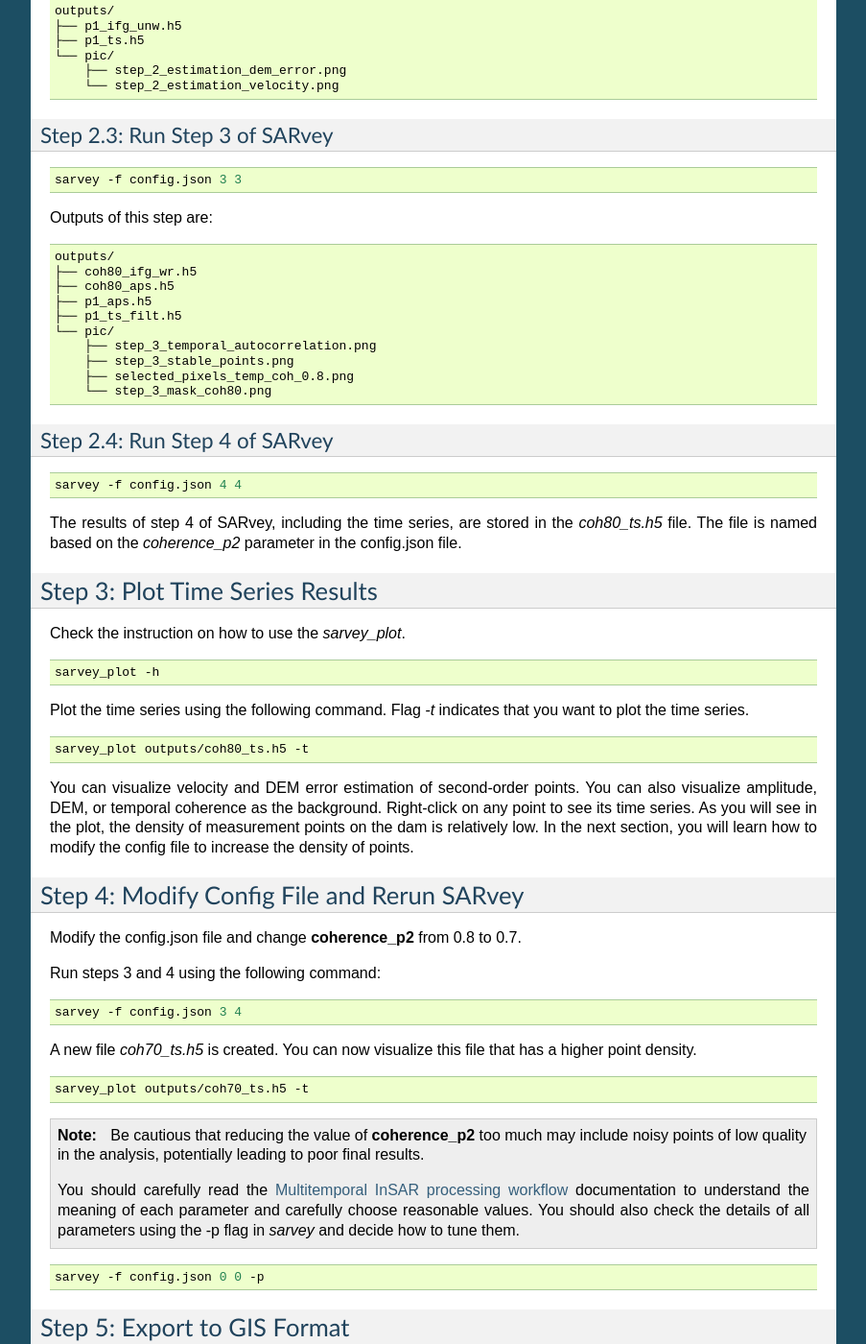
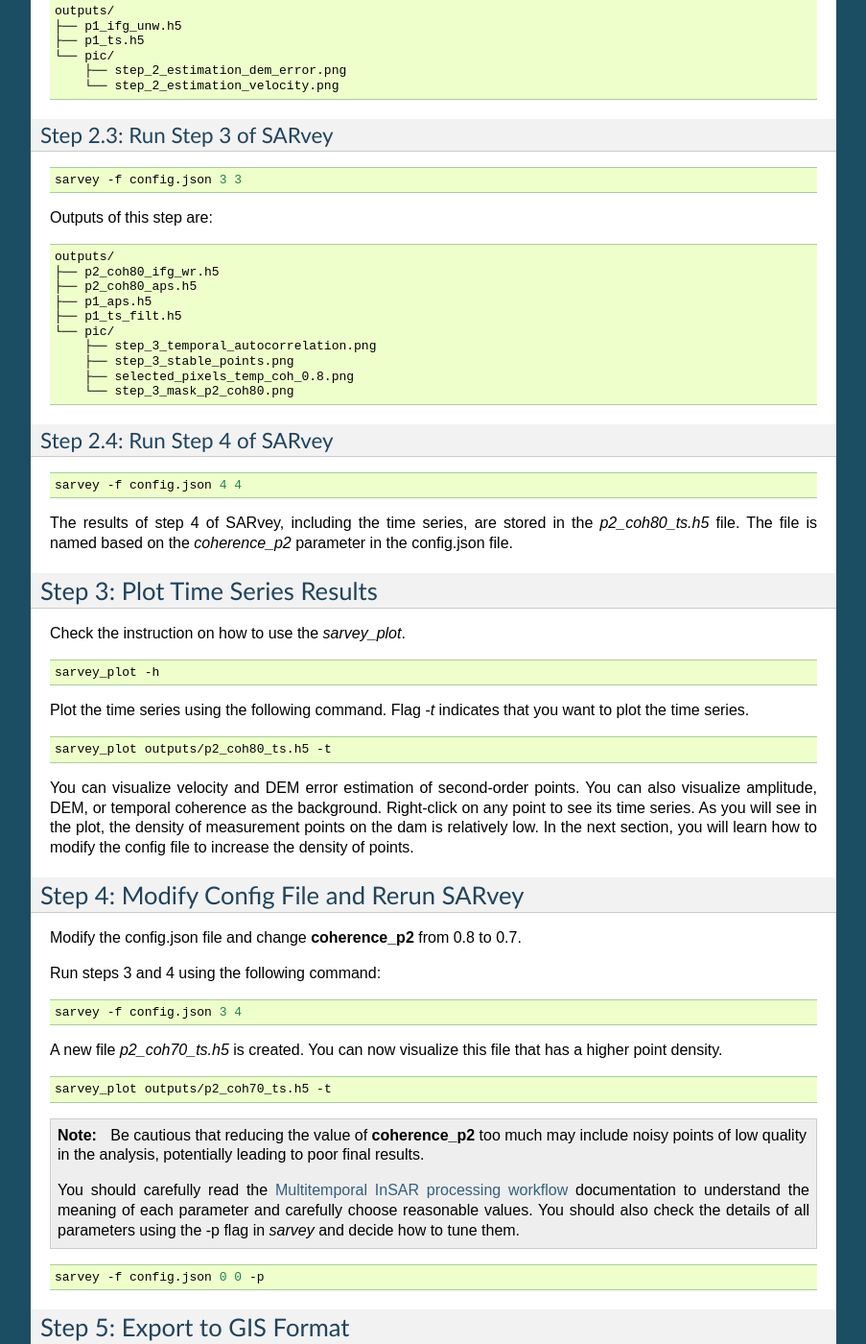
Before and after one commit to luhipi/sarvey, a Sphinx documentation site: the page built from docs/demo/demo_masjed_dam_detailed_guide.rst, in a window 1280 px wide and 1400 px high, scrolled down 3797 px. Shown: the whole window at 96% size, without its empty margins (198-1101 px from the left). Built offline with Sphinx 7.4.7, drawn with Linux system fonts in a browser that asks for light colours; pages that are not in the unit, such as notebooks, are missing from menus; some of the changed text lies outside the part shown.

Commit message:
Change name of files from cohXX to p2_cohXX. Update docs.

```diff
--- a/docs/demo/demo_masjed_dam_detailed_guide.rst
+++ b/docs/demo/demo_masjed_dam_detailed_guide.rst
@@ -261,15 +261,15 @@ Outputs of this step are:
 .. code-block:: none
 
     outputs/
-    ├── coh80_ifg_wr.h5
-    ├── coh80_aps.h5
+    ├── p2_coh80_ifg_wr.h5
+    ├── p2_coh80_aps.h5
     ├── p1_aps.h5
     ├── p1_ts_filt.h5
     └── pic/
         ├── step_3_temporal_autocorrelation.png
         ├── step_3_stable_points.png
         ├── selected_pixels_temp_coh_0.8.png
-        └── step_3_mask_coh80.png
+        └── step_3_mask_p2_coh80.png
 
 
 Step 2.4: Run Step 4 of SARvey
@@ -282,7 +282,7 @@ Step 2.4: Run Step 4 of SARvey
 .. outputs directory structure to be added
 
 
-The results of step 4 of SARvey, including the time series, are stored in the `coh80_ts.h5` file. The file is named based on the `coherence_p2` parameter in the config.json file.
+The results of step 4 of SARvey, including the time series, are stored in the `p2_coh80_ts.h5` file. The file is named based on the `coherence_p2` parameter in the config.json file.
 
 
 Step 3: Plot Time Series Results
@@ -299,7 +299,7 @@ Plot the time series using the following command. Flag `-t` indicates that you w
 
 .. code-block:: bash
 
-    sarvey_plot outputs/coh80_ts.h5 -t
+    sarvey_plot outputs/p2_coh80_ts.h5 -t
 
 
 You can visualize velocity and DEM error estimation of second-order points. You can also visualize amplitude, DEM, or temporal coherence as the background. Right-click on any point to see its time series. As you will see in the plot, the density of measurement points on the dam is relatively low. In the next section, you will learn how to modify the config file to increase the density of points.
@@ -317,11 +317,11 @@ Run steps 3 and 4 using the following command:
     sarvey -f config.json 3 4
 
 
-A new file `coh70_ts.h5` is created. You can now visualize this file that has a higher point density.
+A new file `p2_coh70_ts.h5` is created. You can now visualize this file that has a higher point density.
 
 .. code-block:: bash
 
-    sarvey_plot outputs/coh70_ts.h5 -t
+    sarvey_plot outputs/p2_coh70_ts.h5 -t
 
 
 .. note::
@@ -341,7 +341,7 @@ Export the data to Shapefiles using the following command:
 
 .. code-block:: bash
 
-    sarvey_export outputs/coh70_ts.h5 -o outputs/shp/coh70_ts.shp
+    sarvey_export outputs/p2_coh70_ts.h5 -o outputs/shp/p2_coh70_ts.shp
 
 You can open the exported data in any GIS software. If you use QGIS, you can use the `PS Time Series Viewer <https://plugins.qgis.org/plugins/pstimeseries/>`_ plugin to draw the time series.
 
--- a/docs/demo/demo_masjed_dam_fast_track.rst
+++ b/docs/demo/demo_masjed_dam_fast_track.rst
@@ -62,7 +62,7 @@ The final products, including the time series, are stored in the coh\*\*_ts.h5 f
 
 .. code-block:: bash
 
-    sarvey_plot outputs/coh80_ts.h5 -t
+    sarvey_plot outputs/p2_coh80_ts.h5 -t
 
 You can visualize velocity and DEM error estimation of second-order points. You can also visualize amplitude, DEM, or temporal coherence as the background. Right-click on any point to see its time series.
 
@@ -79,7 +79,7 @@ Export the data to Shapefiles using the following command.
 
 .. code-block:: bash
 
-    sarvey_export outputs/coh80_ts.h5 -o outputs/shp/coh80_ts.shp
+    sarvey_export outputs/p2_coh80_ts.h5 -o outputs/shp/p2_coh80_ts.shp
 
 You can visualize the data in any GIS software. If you use QGIS, you can use the `PS Time Series Viewer <https://plugins.qgis.org/plugins/pstimeseries/>`_ plugin to draw the time series.
 
```
Also changed, not shown: docs/processing.rst (+6 -6 lines), 2 other files.
